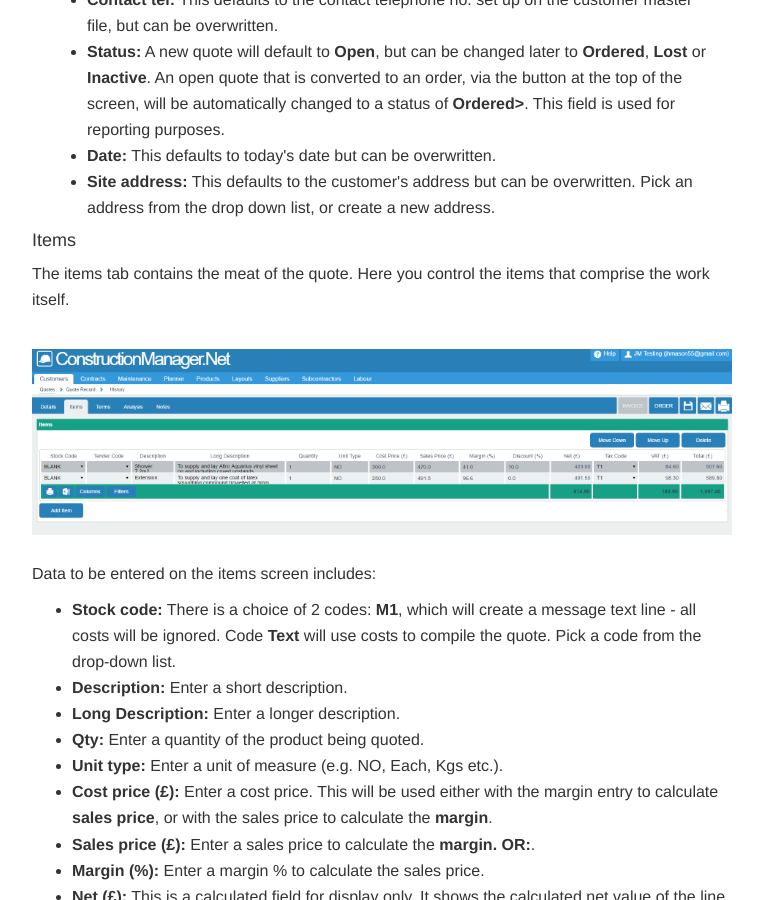
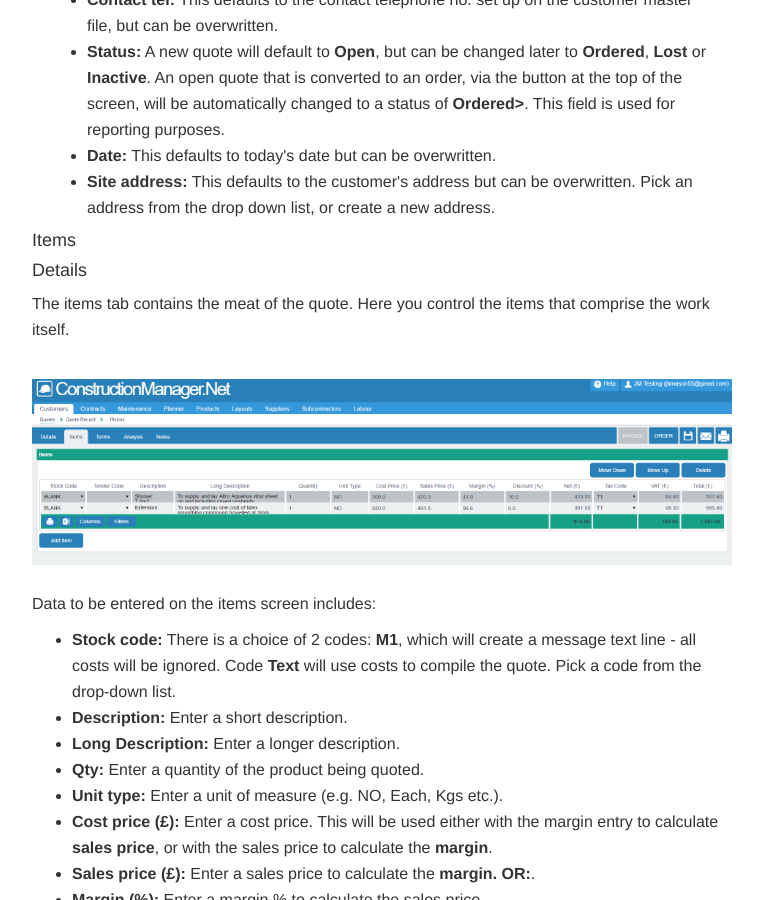
Before and after one commit to JNCSolutions/ConstructionManagerDocs, a Jekyll site: the page built from quotes.html, in a window 1280 px wide and 900 px high, scrolled down 2251 px. Shown: the whole window, without its empty margins (258-1021 px from the left). Built offline with Jekyll 4.4.1, drawn with Linux system fonts in a browser that asks for light colours.

Commit message:
Update quotes.html

```diff
--- a/quotes.html
+++ b/quotes.html
@@ -16,7 +16,7 @@
       <li><a href="#the-quote-screen">The Quote Screen</a></li>
       <ul>
         <li><a href="#details-tab">Details</a></li>
-        <li><a href="#jhm-tab">Items</a></li>
+        <li><a href="#items-tab">Items</a></li>
         <li><a href="#terms-tab">Terms</a></li>
         <li><a href="#analysis-tab">Analysis</a></li>
         <li><a href="#notes-tab">Notes</a></li>
@@ -102,7 +102,8 @@
 
 
     <br>  <br>
-    <h4 id="jhm-tab">Items</h4>
+    <h4 id="items-tab">Items</h4>
+    <h4 id="details-tab">Details</h4>
 
     <p>The items tab contains the meat of the quote. Here you control the items that comprise the work itself.</p>
     <br>
```
